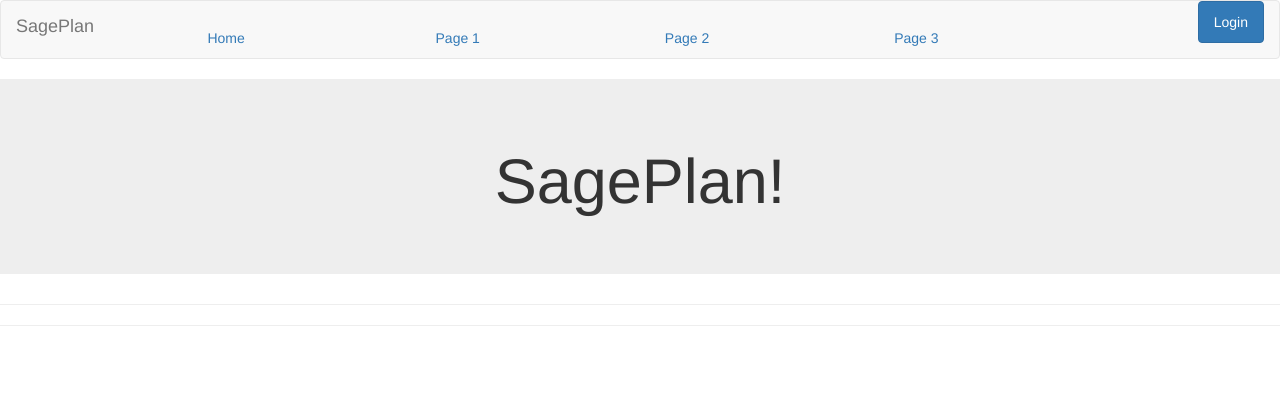
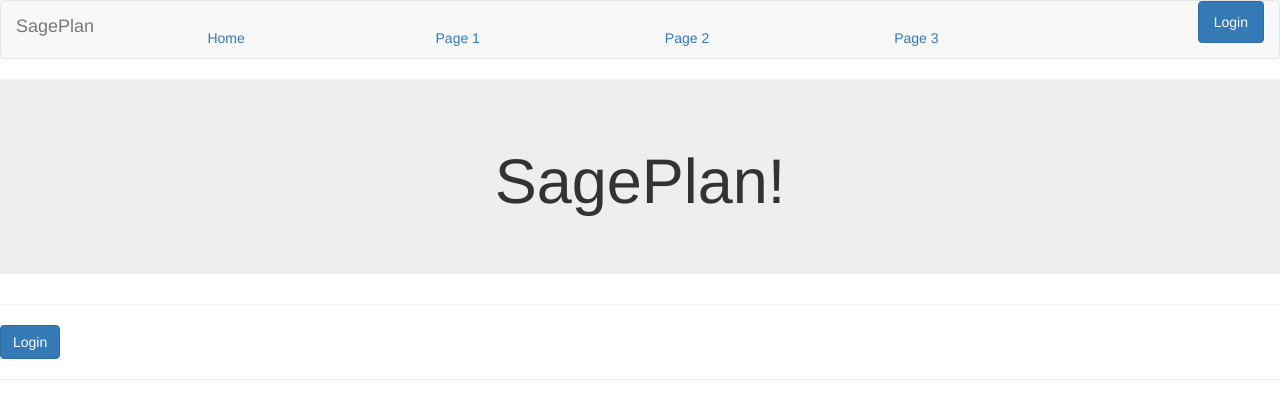
Before and after one commit to rracheva/SagePlan, a Django app: page / in a window 1280 px wide. Shown: the top 419 px of the page. Run offline with Django 3.2, Linux system fonts and the light colour scheme; some libraries are stand-ins or nearby versions.

Commit message:
edit base html to connect add_event

```diff
--- a/my_first_django_project/templates/base.html
+++ b/my_first_django_project/templates/base.html
@@ -42,6 +42,7 @@
   <hr>
   <main>
     {% block content %}
+      <a type="button" class="btn btn-primary" href="/events">Login</a>
     {% endblock %}
   </main>
   <hr>
```
